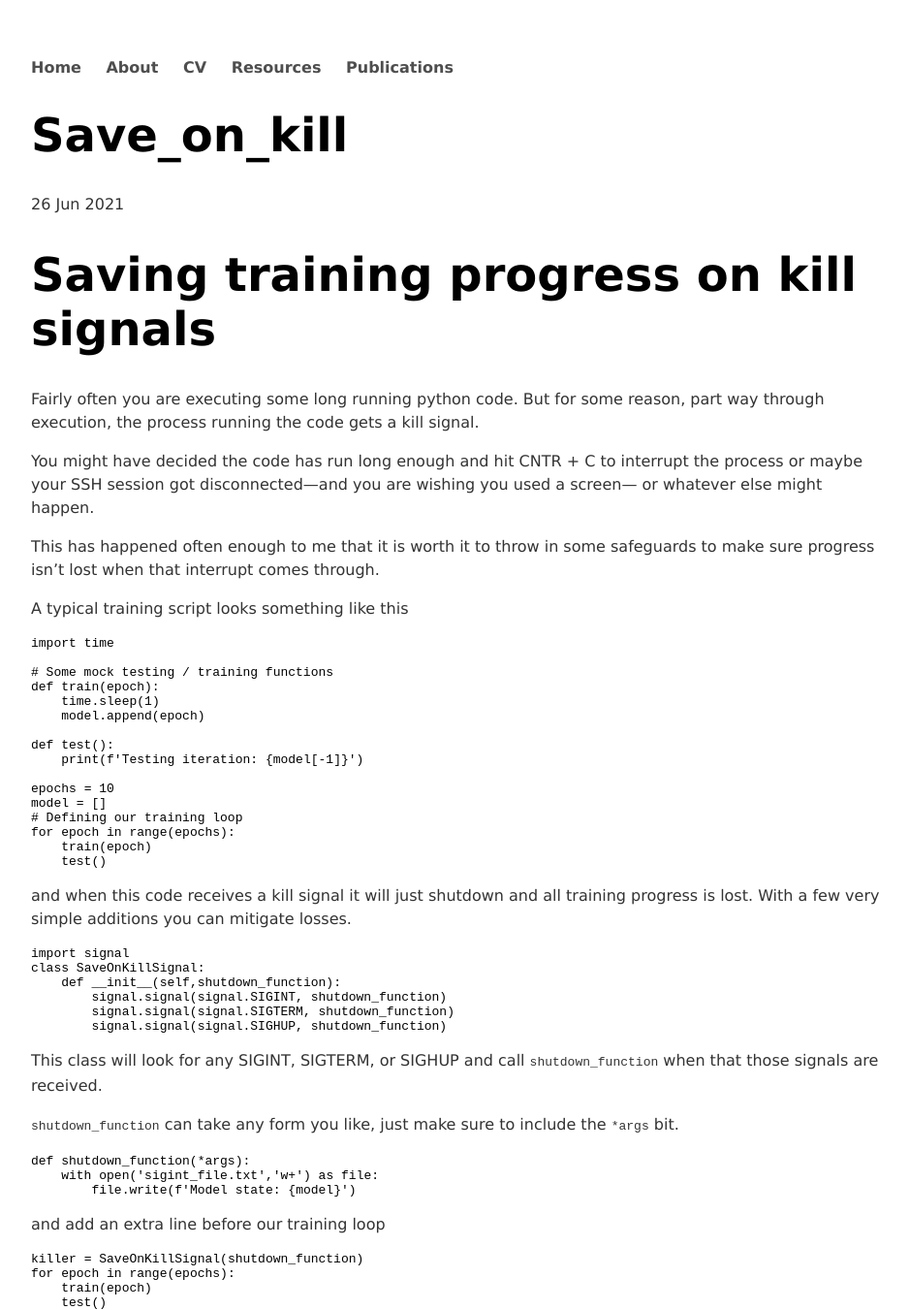
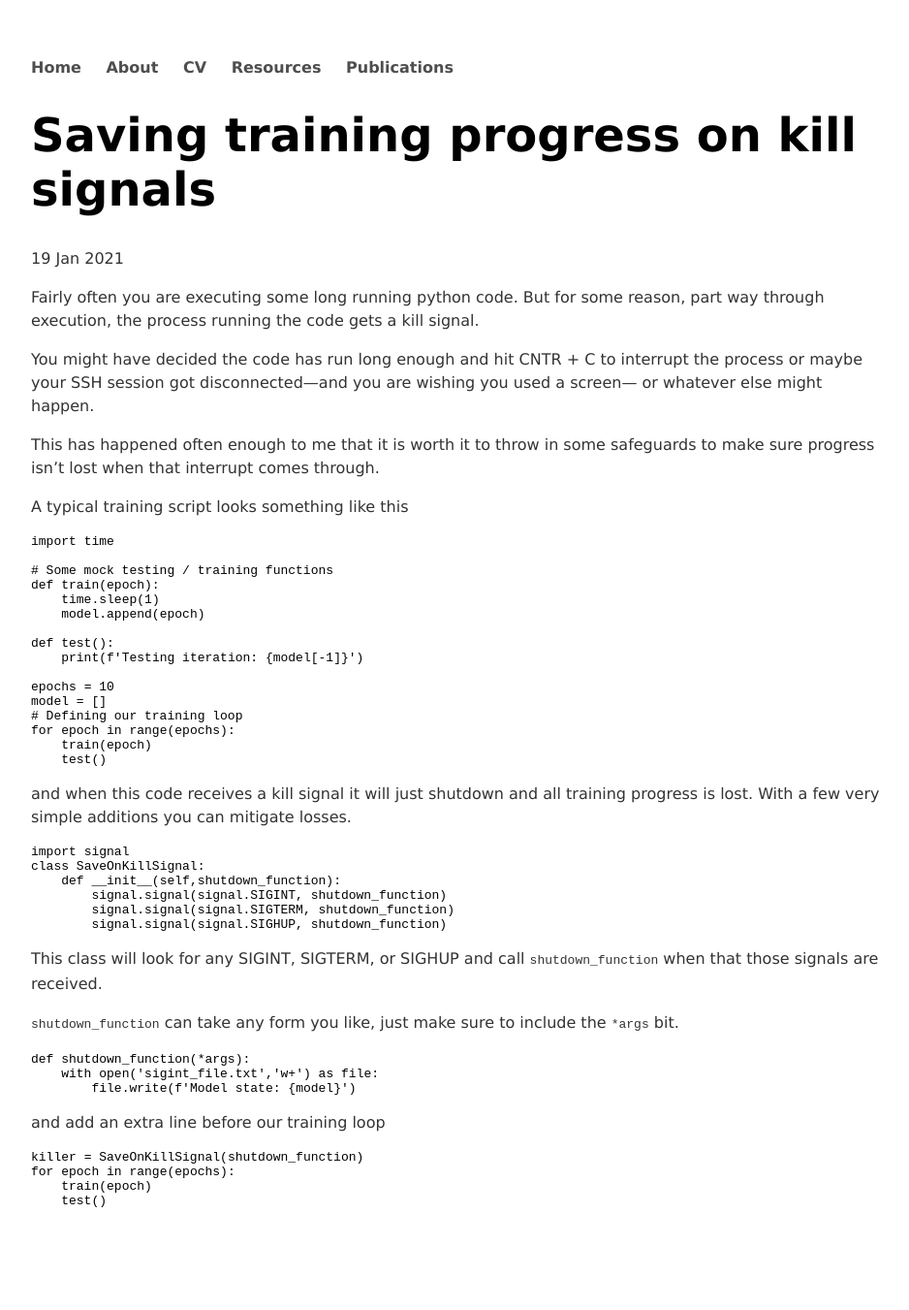
Before and after one commit to nmarzz/nmarzz.github.io, a Jekyll site: the page built from _posts/2021-06-26-save_on_kill.md, in a window 1280 px wide. Shown: the whole page at 97% size, without its empty margins (36-974 px from the left). Built offline with Jekyll 4.4.1, drawn with Linux system fonts in a browser that asks for light colours; our own code applies the rules of GitHub Pages for plain Markdown files; after the commit the page ends 1246 px from its top, so only the background shows below that.

Commit message:
formating

```diff
--- a/_posts/2021-06-26-save_on_kill.md
+++ b/_posts/2021-06-26-save_on_kill.md
@@ -1,5 +1,8 @@
-# Saving training progress on kill signals
-
+---
+layout: post
+title: "Saving training progress on kill signals"
+date: 2021-01-19
+---
 
 
 Fairly often you are executing some long running python code. But for some reason, part way through execution, the process running the code gets a kill signal.
```
